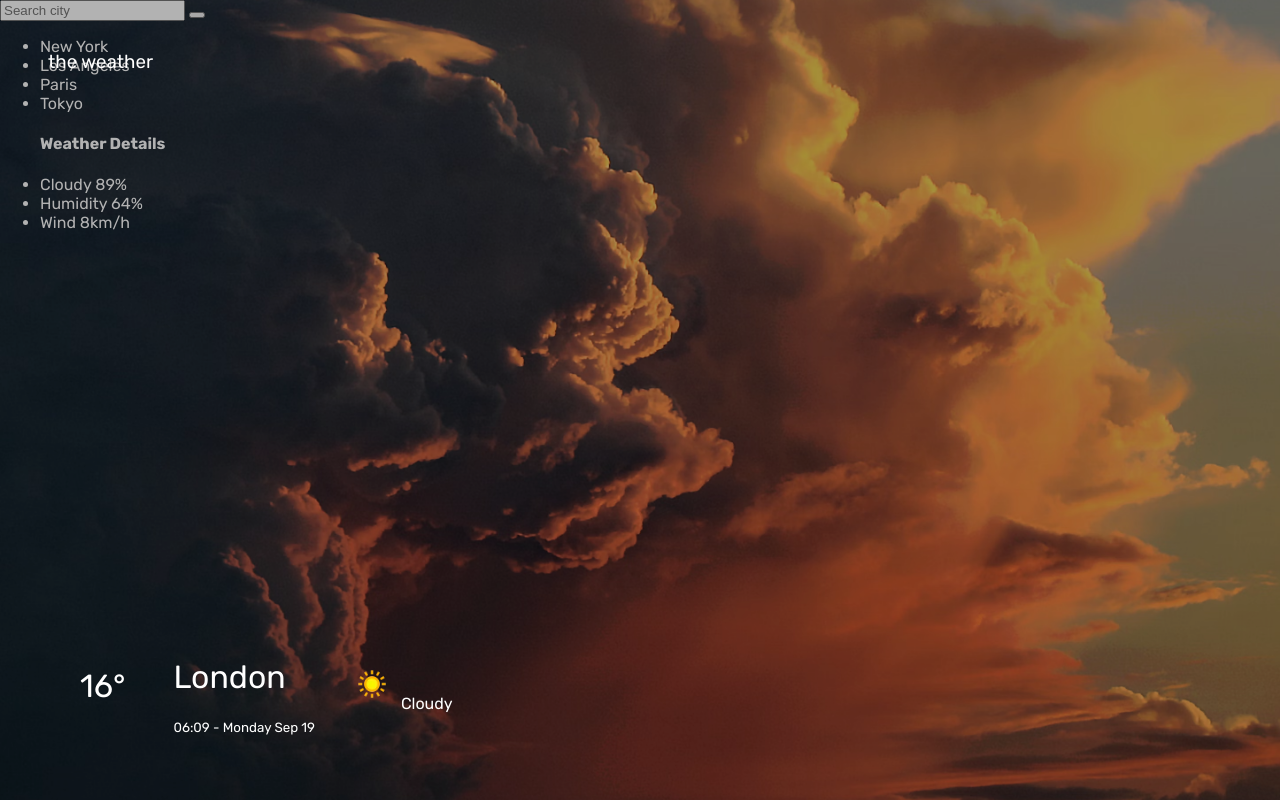
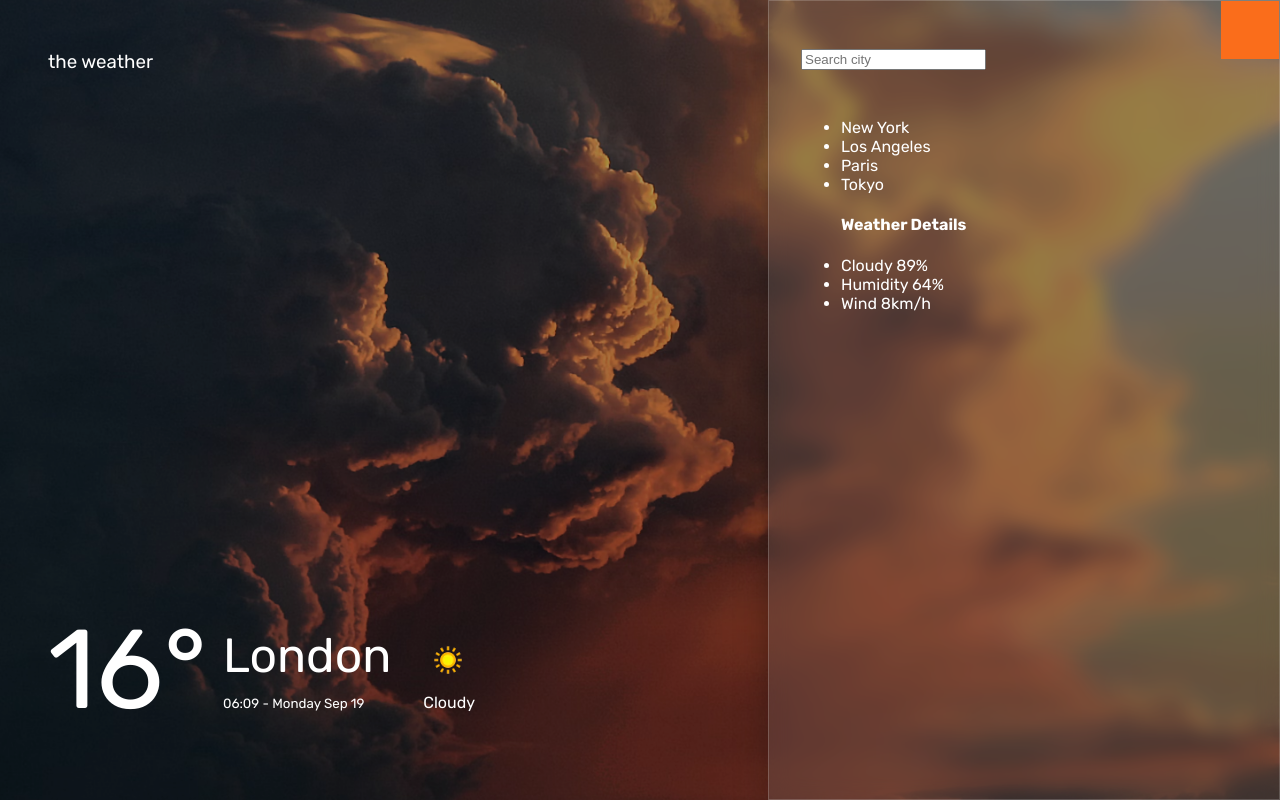
Before and after one commit to Mr-Luka/weather-app, a plain HTML site: page index.html in a window 1280 px wide. Drawn offline with Linux system fonts and the light colour scheme.

Commit message:
designed the panel, put it on the right side

```diff
--- a/main.css
+++ b/main.css
@@ -59,3 +59,59 @@ h1, h3 {
 .weather {
     margin: 0 1em;
 }
+
+.city-time h1 {
+    margin: 0;
+    margin-bottom: 0.2em;
+    font-size: 3em;
+}
+
+.temp {
+    font-size: 7em;
+    margin: 0;
+}
+
+.weather img {
+    display: block;
+    margin: 0.5em 0;
+}
+
+.panel {
+    position: absolute;
+    width: 40%;
+    height: 100%;
+    top: 0;
+    right: 0;
+    background: rgba(110, 110, 110, 0.25);
+    box-shadow: 0 8px 32px 0 rgba(0, 0, 0, 0.3);
+    backdrop-filter: blur(10px);
+    -webkit-backdrop-filter: blur(10px);
+    border: 1px solid rgba(255, 255, 255, 0.18);
+    z-index: 1;
+    padding: 3em 2em;
+    overflow-Y: scroll;
+}
+
+.panel form {
+    margin-bottom: 3em;
+}
+
+.submit {
+    position: absolute;
+    top: 0;
+    right: 0;
+    padding: 1.5em;
+    margin: 0;
+    border: none;
+    outline: none;
+    background: #fa6d1b;
+    color: #fff;
+    cursor: pointer;
+    font-size: 1.2em;
+    transition: 0.4s;
+}
+
+.submit:hover {
+    background: #fff !important;
+    color: #000;
+}
```
